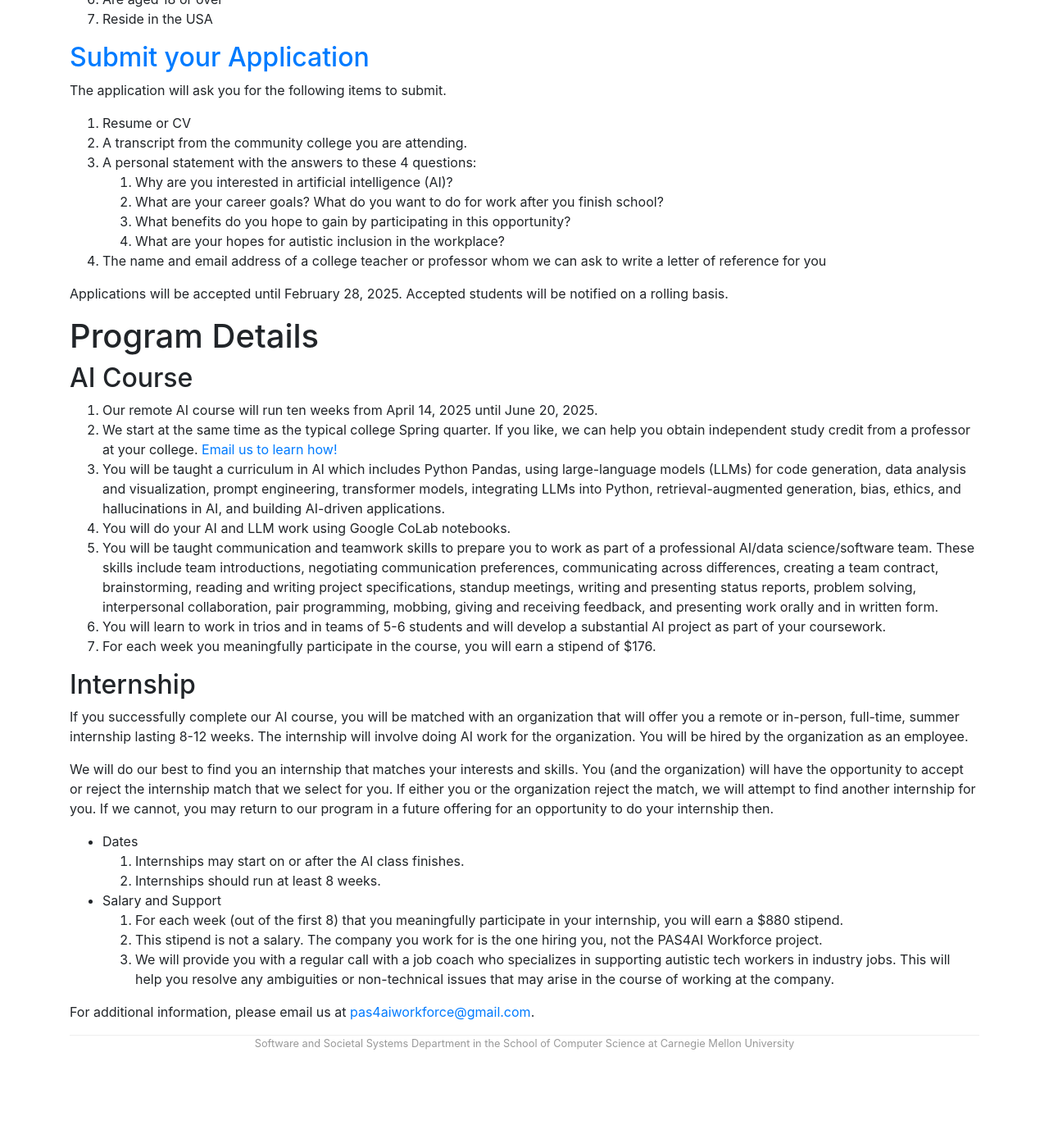
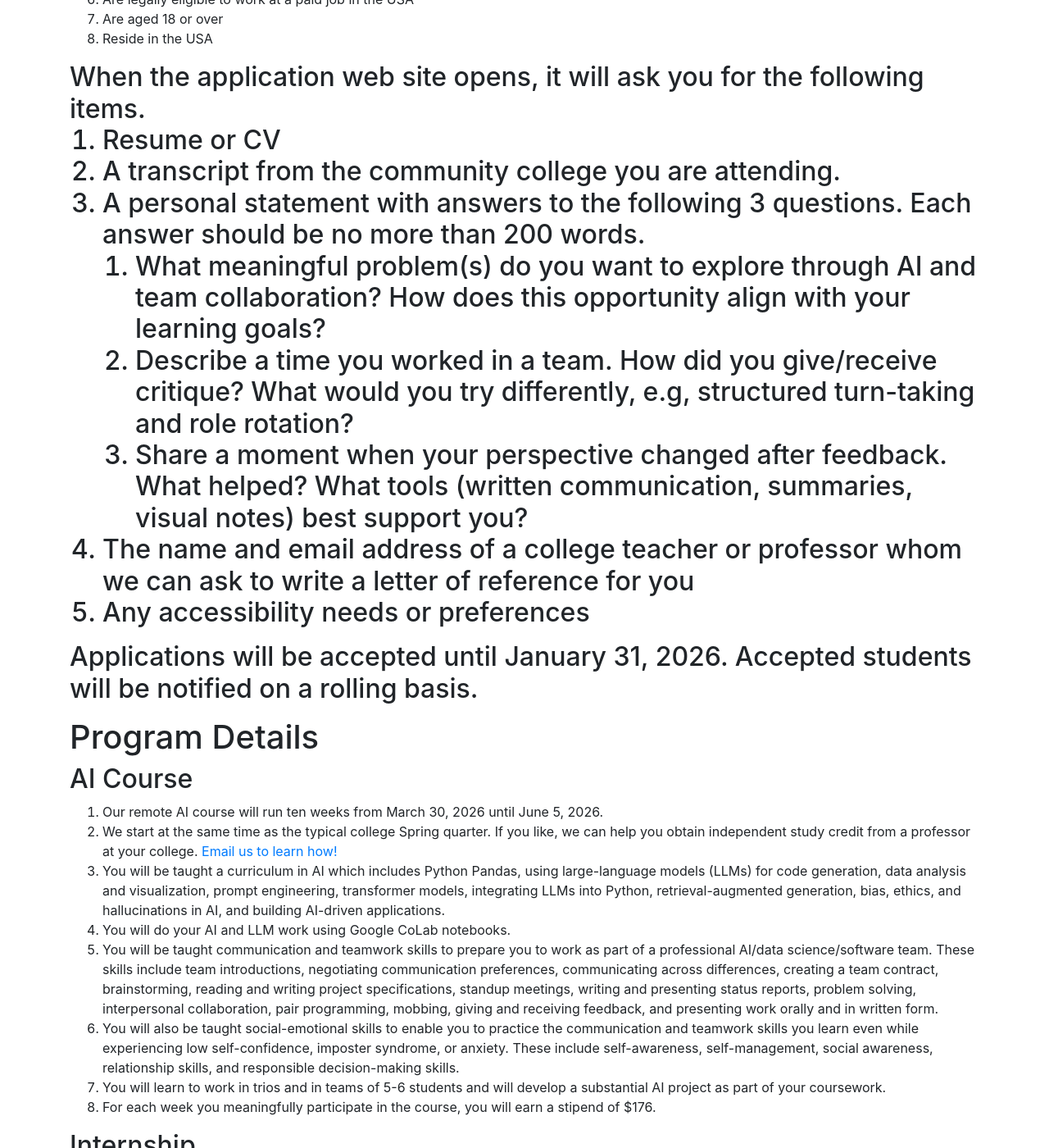
Before and after one commit to cmu-variability/pas4aiworkforce, a Jekyll site: the page built from application.html, in a window 1280 px wide and 1400 px high, scrolled down 817 px. Shown: the whole window at 82% size. Built offline with Jekyll 4.4.1, drawn with Linux system fonts in a browser that asks for light colours; before the commit the page ends 2116 px from its top, so only the background shows below that; some of the changed text lies outside the part shown.

Commit message:
Posted about 2026.

```diff
--- a/application.html
+++ b/application.html
@@ -12,45 +12,50 @@ title: Application
     </figure>
 </div>
 
-<h1>Applications for the PAS4AI Workforce Summer 2025 Program are due February 28, 2025.</h1>
+<h1>Applications for the PAS4AI Workforce Summer 2026 Program are due January 31, 2026.</h1>
 
 <h2>Requirements</h2>
 <ol>
     <li>Identify as autistic or having Asperger's Syndrome
         (medical documentation is requested, but not required)</li>
     <li>Currently enrolled in a college in the USA for a 2-year degree (e.g. Associates Degree or Associate of Applied Science)</li>
-    <li>Have passed two college classes in programming, including one course in Python (or commensurate work experience)</li>
+    <li>Have passed one college class in programming (Python, Java, other) (or commensurate experience)</li>
     <li>Have passed one college class in statistics, calculus, or linear algebra</li>
+    <li>Access to a computer, Internet, and headset</li>
     <li>Are legally eligible to work at a paid job in the USA</li>
     <li>Are aged 18 or over</li>
     <li>Reside in the USA</li>
 </ol>
 
-<h2><a href="https://etap.nsf.gov/award/7441/opportunity/10026">Submit your Application</a></h2>
-<p>The application will ask you for the following items to submit.</p>
+<h2>When the application web site opens, it will ask you for the following items.
+    <!--<a href="https://etap.nsf.gov/award/7441/opportunity/10026">Submit your Application</a></h2>
+<p>The application will ask you for the following items to submit.</p>-->
 <ol>
     <li>Resume or CV</li>
     <li>A transcript from the community college you are attending.</li>
-    <li>A personal statement with the answers to these 4 questions:
+    <li>A personal statement with answers to the following 3 questions. Each answer should be no more than 200 words.
         <ol>
-            <li>Why are you interested in artificial intelligence (AI)?</li>
-            <li>What are your career goals? What do you want to do for work after you finish school?</li>
-            <li>What benefits do you hope to gain by participating in this opportunity?</li>
-            <li>What are your hopes for autistic inclusion in the workplace?</li>
+            <li>What meaningful problem(s) do you want to explore through AI and team collaboration?
+                How does this opportunity align with your learning goals?</li>
+            <li>Describe a time you worked in a team. How did you give/receive critique?
+                What would you try differently, e.g, structured turn-taking and role rotation?</li>
+            <li>Share a moment when your perspective changed after feedback. What helped?
+                What tools (written communication, summaries, visual notes) best support you?</li>
         </ol>
     </li>
     <li>The name and email address of a college teacher or professor whom we can ask to
         write a letter of reference for you</li>
+    <li>Any accessibility needs or preferences</li>
 </ol>
 
-<p>Applications will be accepted until February 28, 2025. Accepted students will be notified on
+<p>Applications will be accepted until January 31, 2026. Accepted students will be notified on
     a rolling basis.</p>
 
 <h1>Program Details</h1>
 <h2>AI Course</h2>
 <ol>
 
-    <li>Our remote AI course will run ten weeks from April 14, 2025 until June 20, 2025.</li>
+    <li>Our remote AI course will run ten weeks from March 30, 2026 until June 5, 2026.</li>
     <li>We start at the same time as the typical college Spring quarter. If you like,
         we can help you obtain independent study credit from a professor at your college.
         <a href="mailto:pas4aiworkforce@gmail.com">Email us to learn how!</a></li>
@@ -67,6 +72,10 @@ title: Application
         reports, problem solving, interpersonal collaboration, pair programming,
         mobbing, giving and receiving feedback, and presenting work orally and in
         written form.</li>
+    <li>You will also be taught social-emotional skills to enable you to practice the
+        communication and teamwork skills you learn even while experiencing low self-confidence,
+        imposter syndrome, or anxiety. These include self-awareness, self-management,
+        social awareness, relationship skills, and responsible decision-making skills. </li>
     <li>You will learn to work in trios and in teams of 5-6 students and will
         develop a substantial AI project as part of your coursework.</li>
     <li>For each week you meaningfully participate in the course,
@@ -75,7 +84,7 @@ title: Application
 
 <h2>Internship</h2>
 <p>If you successfully complete our AI course, you will be matched with an organization
-    that will offer you a remote or in-person, full-time, summer internship lasting 8-12 weeks. The internship will involve doing
+    that will offer you a remote or in-person, full-time, summer internship lasting 12 weeks. The internship will involve doing
     AI work for the organization. You will be hired by the organization as an employee.
 </p>
 <p>We will do our best to find you an internship that matches your interests and skills.
@@ -86,22 +95,22 @@ title: Application
     <li>Dates
         <ol>
             <li>Internships may start on or after the AI class finishes.</li>
-            <li>Internships should run at least 8 weeks.</li>
+            <li>Internships should run 12 weeks.</li>
         </ol>
     </li>
     <li>Salary and Support
         <ol>
-            <li>For each week (out of the first 8) that you meaningfully participate in your internship,
+            <li>For each week that you meaningfully participate in your internship,
                 you will earn a $880 stipend.
             </li>
             <li>This stipend is not a salary. The company you work for
                 is the one hiring you, not the PAS4AI Workforce project.
             </li>
-            <li>We will provide you with a regular call with a job coach who
+            <!--<li>We will provide you with a regular call with a job coach who
                     specializes in supporting autistic tech workers in industry jobs.
                     This will help you resolve any ambiguities or non-technical
                     issues that may arise in the course of working at the company.
-            </li>
+            </li>-->
         </ol>
     </li>
 </ul>
--- a/index.html
+++ b/index.html
@@ -27,7 +27,7 @@ role-tables:
 
     <h2>Are you an autistic student in community college in the USA? Are you interested in exploring a career
         artificial intelligence (AI)? <a href="application.html">Apply</a>
-        to our free 2025 PAS4AI Workforce Remote Summer program!
+        to our free 2026 PAS4AI Workforce Remote Summer program!
     </h2>
     <h2>
         In our course, you will be taught the fundamentals of AI, data science, and machine learning.
@@ -35,8 +35,8 @@ role-tables:
         organization.
     </h2>
     <h2>
-        Applications for the Summer 2025 program will be due
-        February 28, 2025.
+        Applications for the Summer 2026 program will be due
+        January 31, 2026.
     </h2>
   <br/>
   <p>Welcome to the <b>Preparing Autistic Students for the AI Workforce</b> NSF Project.</p>
```
